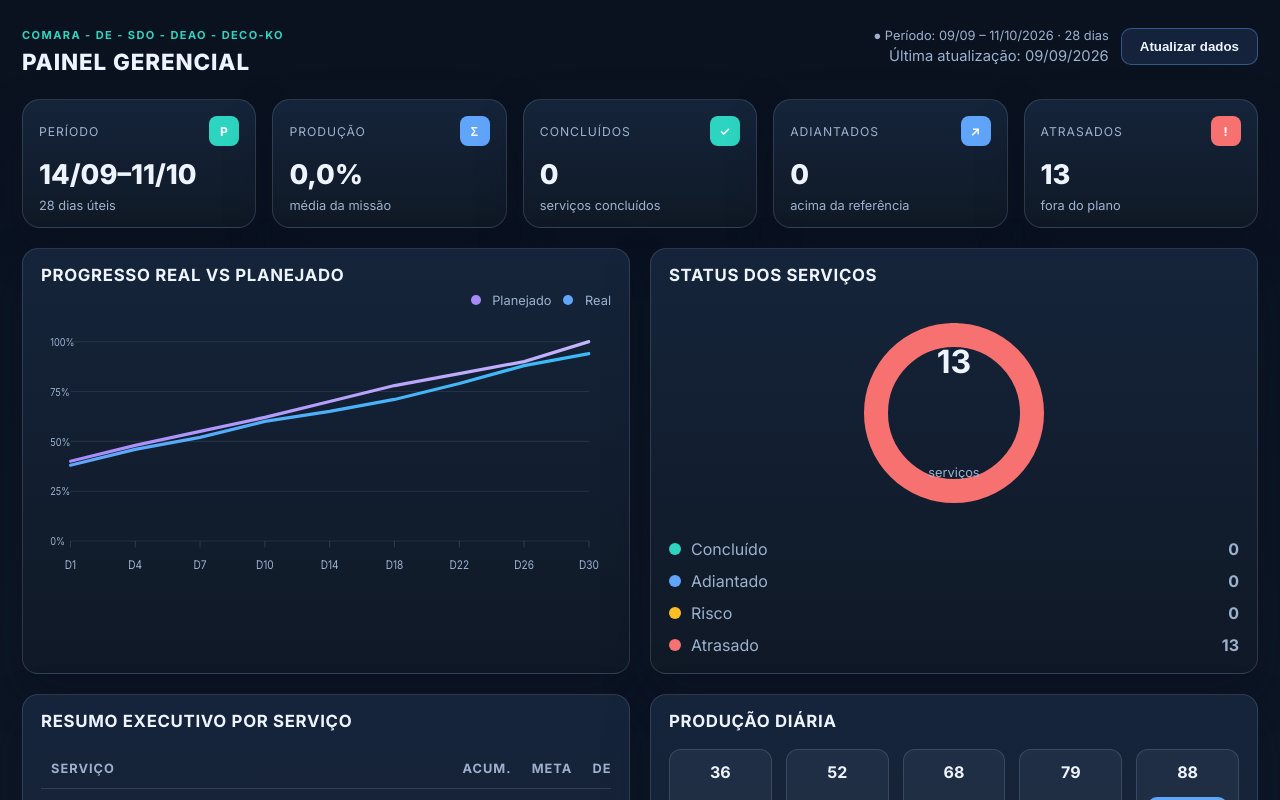
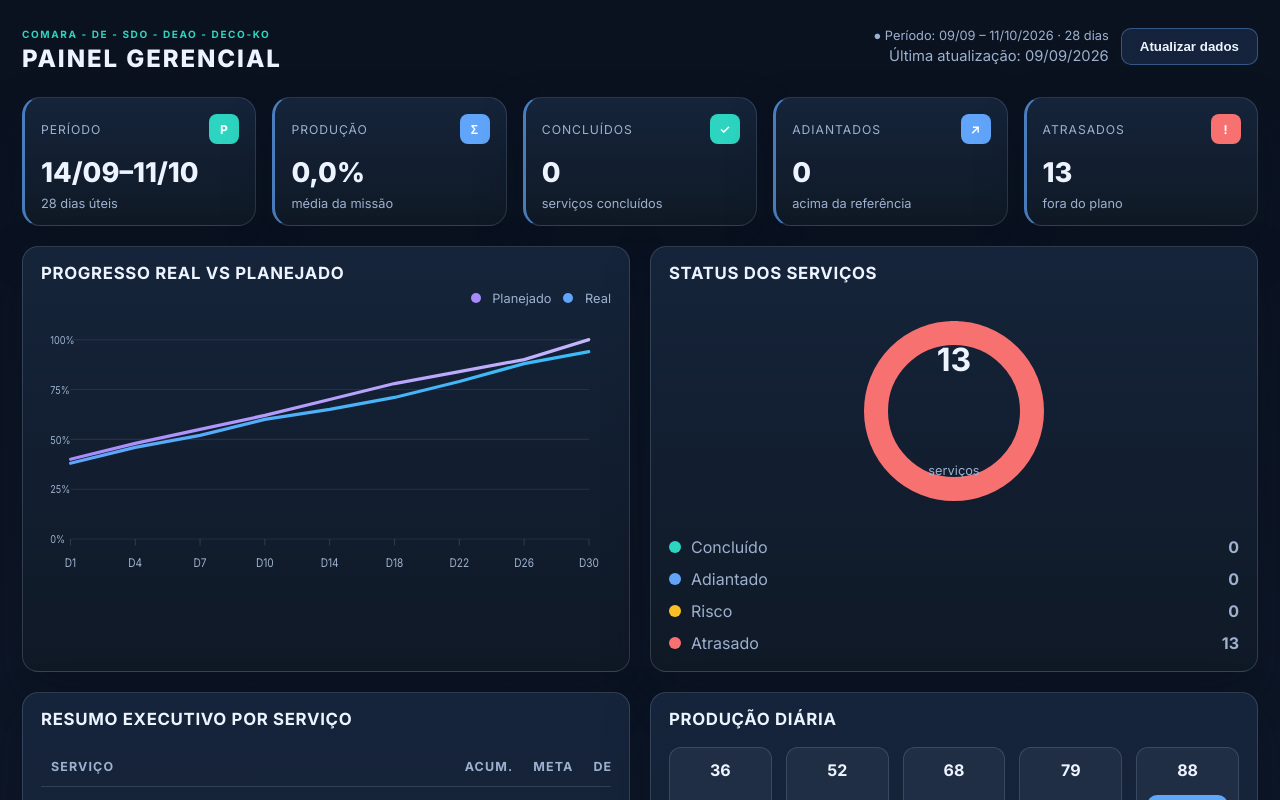
Before and after one commit to saulobarbosasjab81-jpg/PAASetembro, a plain HTML site: page index.html in a window 1280 px wide. Shown: the top 800 px of the page. Drawn offline with Linux system fonts and the light colour scheme.

Commit message:
Final visual alignment

```diff
--- a/index.html
+++ b/index.html
@@ -3,7 +3,8 @@
   <head>
     <meta charset="UTF-8" />
     <meta name="viewport" content="width=device-width, initial-scale=1.0" />
-    <title>Dashboard - Missão Setembro/26</title>
+    <meta name="description" content="Painel gerencial da missão setembro/26" />
+    <title>Controle Gerencial de Obra — COMARA</title>
     <link rel="preconnect" href="https://fonts.googleapis.com" />
     <link rel="preconnect" href="https://fonts.gstatic.com" crossorigin />
     <link
--- a/styles.css
+++ b/styles.css
@@ -45,23 +45,23 @@ body {
 .brand-block {
   display: flex;
   flex-direction: column;
-  gap: 6px;
+  gap: 4px;
 }
 
 .eyebrow {
   margin: 0;
   color: var(--green);
-  font-size: 11px;
+  font-size: 10px;
   font-weight: 700;
-  letter-spacing: 0.13em;
+  letter-spacing: 0.16em;
   text-transform: uppercase;
 }
 
 h1 {
   margin: 0;
-  font-size: clamp(1.4rem, 1.6vw, 2.1rem);
+  font-size: clamp(1.5rem, 1.8vw, 2.2rem);
   font-weight: 800;
-  letter-spacing: 0.04em;
+  letter-spacing: 0.08em;
   text-transform: uppercase;
 }
 
@@ -130,7 +130,8 @@ h1 {
 
 .kpi-card {
   padding: 16px 16px 14px;
-  min-height: 110px;
+  min-height: 116px;
+  border-left: 3px solid rgba(96, 165, 250, 0.7);
 }
 
 .kpi-label {
@@ -171,6 +172,7 @@ h1 {
   grid-column: span 6;
   padding: 16px 18px 18px;
   border-radius: 16px;
+  border: 1px solid rgba(177, 195, 219, 0.2);
 }
 
 .panel:nth-child(3),
@@ -309,8 +311,8 @@ th, td {
 
 th {
   color: var(--muted);
-  font-size: 0.8rem;
-  letter-spacing: 0.08em;
+  font-size: 0.78rem;
+  letter-spacing: 0.09em;
   text-transform: uppercase;
 }
 
```
